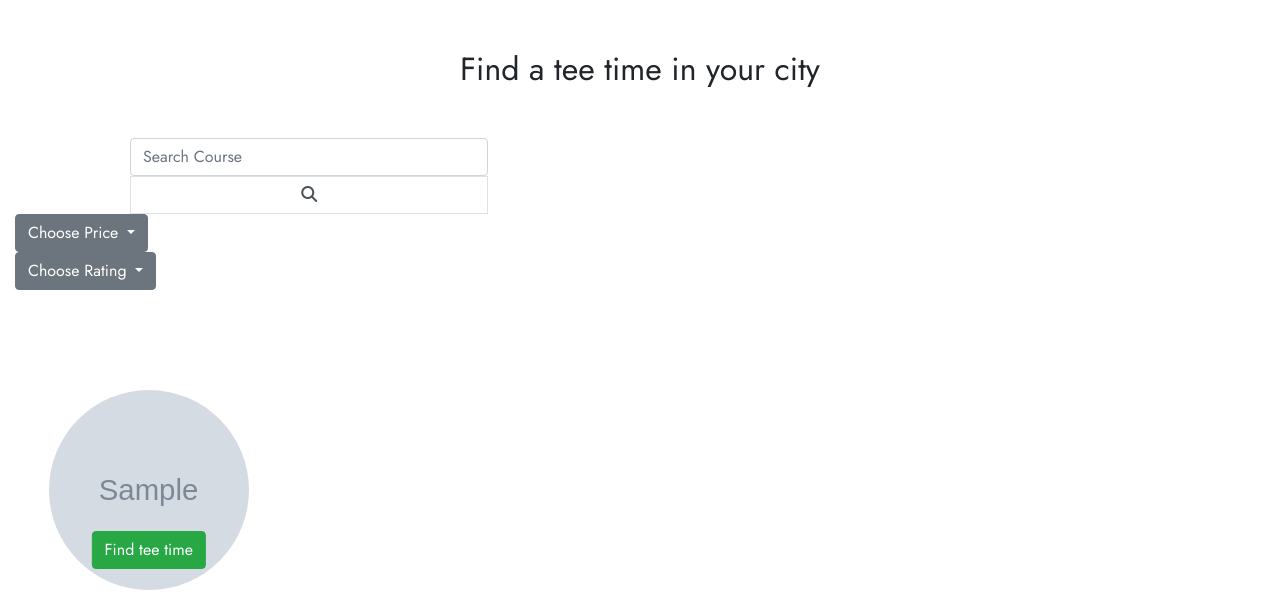
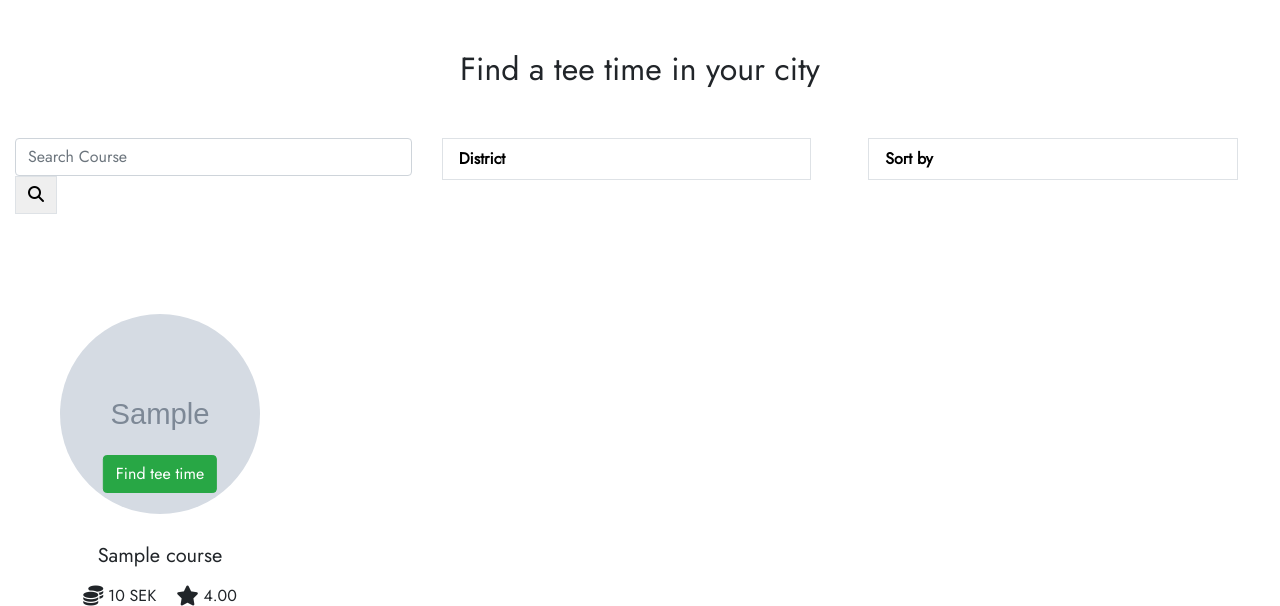
Before and after one commit to astromerik/big-city-golf, a Django app: page /courses/ in a window 1280 px wide. Shown: the part 100-706 px from the top of the page. Run offline with Django 3.2, Linux system fonts and the light colour scheme; tables that the repository leaves empty hold one stand-in row (values such as "Sample post"); grey boxes marked "Sample" are stand-in pictures; parts of the project's set-up code (start-up, migrations or seed data) failed here and were passed over; some libraries are stand-ins or nearby versions.

Commit message:
added sorting functionality to course page

```diff
--- a/courses/templates/courses/courses.html
+++ b/courses/templates/courses/courses.html
@@ -8,41 +8,40 @@
     <div class="row justify-content-around">
         <h2>Find a tee time in your city</h2>
     </div>
-    <div class="row searchrow">
+    <div class="row searchrow justify-content-around">
         <div class="col-4">
             <form action="{% url 'courses' %}">
-                    <input type="text" class="form-control" name="a" placeholder="Search Course">
-                    <button class="form-control btn btn-black border border-black rounded-0" type="submit">
+                <input type="text" class="form-control" name="q" placeholder="Search Course">
+                <button class="btn btn-black border border-black rounded-0" type="submit">
                 <span class="icon">
                     <i class="fas fa-search"></i>
                 </span>
                 </button>
             </form>
         </div>
-        </div>
-        <div class="dropdown">
-            <button class="btn btn-secondary dropdown-toggle" type="button" id="dropdownMenuButton" data-toggle="dropdown" aria-haspopup="true" aria-expanded="false">
-                Choose Price
-            </button>
-            <div class="dropdown-menu" aria-labelledby="dropdownMenuButton">
-                <a class="dropdown-item" href="#">&lt; 500 </a>
-                <a class="dropdown-item" href="#">500 - 1000</a>
-                <a class="dropdown-item" href="#">&gt; 1000</a>
+        <div class="col-4">
+            <a class="font-weight-bold nav-link text-black border border-black rounded-0" href="#" id="course-link" data-toggle="dropdown" aria-haspopup="true" aria-expanded="false">
+                District
+            </a>
+            <div class="dropdown-menu" aria-labelledby="course-link">
+                <a href="{% url 'courses' %}?district=stockholm" class="dropdown-item">Stockholm</a>
+                <a href="{% url 'courses' %}?district=gothenburg" class="dropdown-item">Gothenburg</a>
+                <a href="{% url 'courses' %}?district=malmo" class="dropdown-item">Malmo</a>
+                <a href="{% url 'courses' %}" class="dropdown-item">All Courses</a>
             </div>
         </div>
-        <div class="dropdown">
-            <button class="btn btn-secondary dropdown-toggle" type="button" id="dropdownMenuButton" data-toggle="dropdown" aria-haspopup="true" aria-expanded="false">
-                Choose Rating
-            </button>
-            <div class="dropdown-menu" aria-labelledby="dropdownMenuButton">
-                <a class="dropdown-item" href="#">&lt; 6 </a>
-                <a class="dropdown-item" href="#">&gt; 6 </a>
-                <a class="dropdown-item" href="#">&gt; 7 </a>
-                <a class="dropdown-item" href="#">&gt; 8 </a>
-                <a class="dropdown-item" href="#">&gt; 9 </a>
+        <div class="col-4">
+            <a class="font-weight-bold nav-link text-black border border-black rounded-0" href="#" id="sort-link" data-toggle="dropdown" aria-haspopup="true" aria-expanded="false">
+                Sort by
+            </a>
+            <div class="dropdown-menu" aria-labelledby="sort-link">
+                <a href="{% url 'courses' %}?sort=green_fee&direction=asc" class="dropdown-item">Price</a>
+                <a href="{% url 'courses' %}?sort=rating&direction=desc" class="dropdown-item">Rating</a>
+                <a href="{% url 'courses' %}" class="dropdown-item">No sort</a>
             </div>
         </div>
     </div>
+
     <div class="row">
         {% for course in courses %}
             <div class="col-12 col-sm-6 col-md-4 col-lg-3">
@@ -61,6 +60,8 @@
                     <a href="{% url 'course_detail' course.id %}" type="button" class="btn btn-outline-dark">Read more</a>
                 </div>
             </div>
+            {% empty %}
+            <h2>No courses found. Please try to search for another course.</h2>
         {% endfor %}
     </div>
 </div>
--- a/courses/views.py
+++ b/courses/views.py
@@ -1,7 +1,7 @@
 from django.shortcuts import render, get_object_or_404, redirect, reverse
 from django.contrib import messages
 from django.db.models import Q
-from .models import Course
+from .models import Course, District
 # Create your views here.
 
 
@@ -10,10 +10,27 @@ def courses(request):
 
     courses = Course.objects.all()
     query = None
+    districts = None
+    direction = None
+    sort = None
 
     if request.GET:
-        if 'a' in request.GET:
-            query = request.GET['a']
+        if 'sort' in request.GET:
+            sortkey = request.GET['sort']
+            sort = sortkey
+
+            if 'direction' in request.GET:
+                direction = request.GET['direction']
+                if direction == 'desc':
+                    sortkey = f'-{sortkey}'
+            courses = courses.order_by(sortkey)
+
+        if 'district' in request.GET:
+            district = request.GET['district']
+            courses = courses.filter(district__name=district)
+
+        if 'q' in request.GET:
+            query = request.GET['q']
             if not query:
                 messages.error(request, "No search criteria used")
                 return redirect(reverse('courses'))
@@ -21,9 +38,13 @@ def courses(request):
             queries = Q(course_name__icontains=query)
             courses = courses.filter(queries)
 
+    current_sorting = f'{sort}_{direction}'
+
     context = {
         'courses': courses,
-        'search_term': query
+        'search_term': query,
+        'current_districts': districts,
+        'current sorting': current_sorting,
     }
 
     return render(request, 'courses/courses.html', context)
@@ -39,3 +60,9 @@ def course_detail(request, course_id):
     }
 
     return render(request, 'courses/course_detail.html', context)
+
+
+def book_tee_time(request, course_id):
+    """ A view to book a tee time """
+
+    course = get_object_or_404(Course, pk=course_id)
--- a/static/css/base.css
+++ b/static/css/base.css
@@ -94,6 +94,8 @@ min-width: 100% !important;
 
 /* Courses */
 
+
+
 #courseimg {
     border-radius: 50%;
     height: 200px;
@@ -122,14 +124,6 @@ min-width: 100% !important;
   cursor: pointer;
 }
 
-.searchrow {
-    margin-left: 100px;
-}
-
-.dropdown {
-    margin-right: 30px;
-}
-
 #courseteetime {
     margin-top: 200px;
     color: white;
@@ -143,15 +137,14 @@ min-width: 100% !important;
 }
 
 #overlay {
-  position: fixed; /* Sit on top of the page content */
-  display: none; /* Hidden by default */
-  width: 100%; /* Full width (cover the whole page) */
-  height: 100%; /* Full height (cover the whole page) */
+  position: fixed;
+  display: none;
+  width: 100%;
+  height: 100%;
   top: 0;
   left: 0;
   right: 0;
   bottom: 0;
-  background-color: rgba(0,0,0,0.5); /* Black background with opacity */
-  z-index: 2; /* Specify a stack order in case you're using a different order for other elements */
-  cursor: pointer; /* Add a pointer on hover */
+  background-color: rgba(0,0,0,0.7);
+  z-index: 2;
 }
--- a/templates/base.html
+++ b/templates/base.html
@@ -24,6 +24,7 @@
     {% block corejs %}
     <script src="https://kit.fontawesome.com/43f58af519.js" crossorigin="anonymous"></script>
     <script src="https://code.jquery.com/jquery-3.5.1.slim.js" integrity="sha256-DrT5NfxfbHvMHux31Lkhxg42LY6of8TaYyK50jnxRnM=" crossorigin="anonymous"></script>
+    <script src="https://cdn.jsdelivr.net/npm/popper.js@1.16.0/dist/umd/popper.min.js" integrity="sha384-Q6E9RHvbIyZFJoft+2mJbHaEWldlvI9IOYy5n3zV9zzTtmI3UksdQRVvoxMfooAo" crossorigin="anonymous"></script>
     <script src="https://maxcdn.bootstrapcdn.com/bootstrap/4.0.0/js/bootstrap.min.js" integrity="sha384-JZR6Spejh4U02d8jOt6vLEHfe/JQGiRRSQQxSfFWpi1MquVdAyjUar5+76PVCmYl" crossorigin="anonymous"></script>
     {% endblock %}
 
```
Lines whose indentation alone changed are shown as unchanged.
